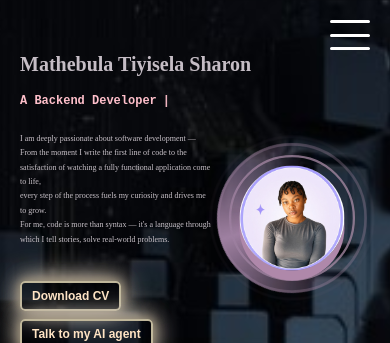
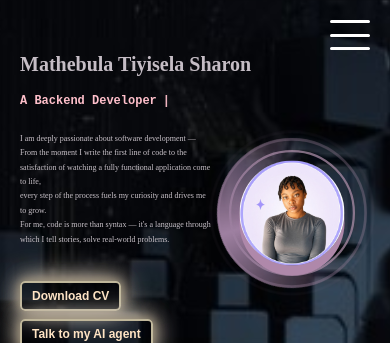
Before and after one commit to Sharon-software/Portfolio, a React (Vite) app in the folder my-app/: page / in a window 390 px wide. Shown: the top 343 px of the page. Built offline with nearby package versions, Linux system fonts and the light colour scheme.

Commit message:
picture update

```diff
--- a/my-app/src/index.css
+++ b/my-app/src/index.css
@@ -1152,7 +1152,7 @@ animation-delay: 1s;
     height: 150px;
     flex-shrink: 0;
     margin-right: 4%;
-    margin-top: -20px;
+    margin-top: -30px;
   }
 
   .Pictures img {
```
